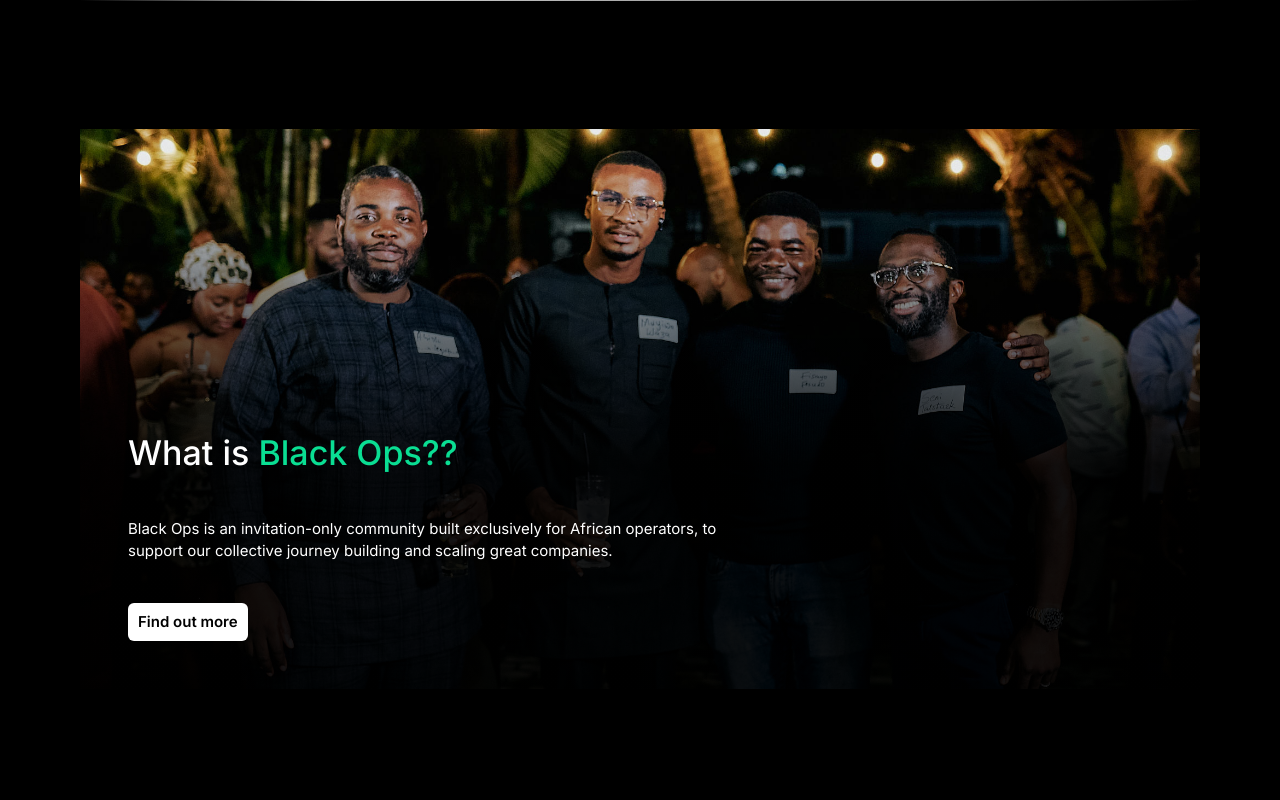
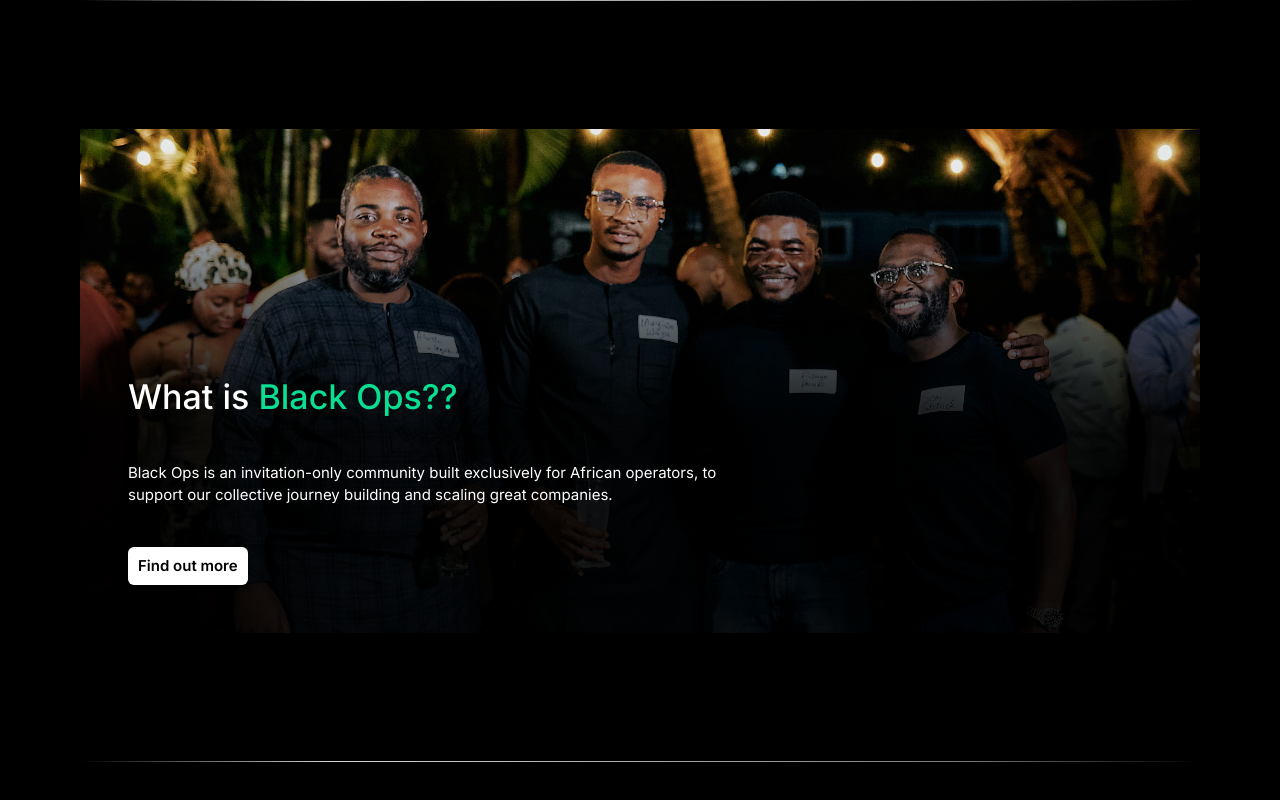
Before and after one commit to unegbuclinton/blackOp, a Next.js app: page / in a window 1280 px wide. Shown: the part 640-1440 px from the top of the page. Built offline with nearby package versions, Linux system fonts and the light colour scheme.

Commit message:
update home

```diff
--- a/src/app/globals.css
+++ b/src/app/globals.css
@@ -116,5 +116,6 @@
   }
   .hero-img {
     background-position: 0 -140px;
+    height: 63vh;
   }
 }
--- a/src/app/page.tsx
+++ b/src/app/page.tsx
@@ -189,7 +189,7 @@
           <Image
             height={100}
             width={100}
-            className='object-cover'
+            className=''
             key={index}
             alt=''
             src={img}
```
